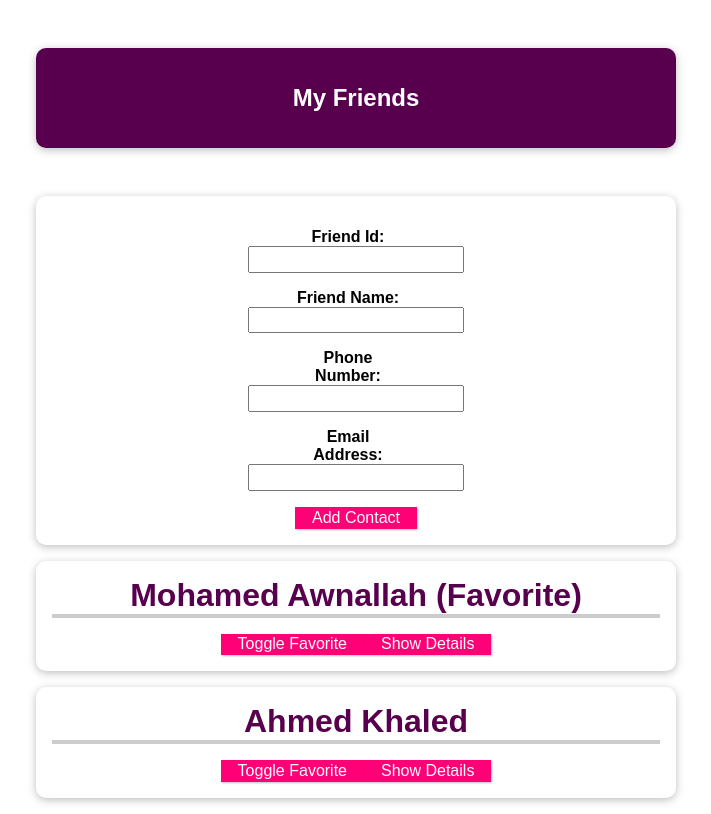
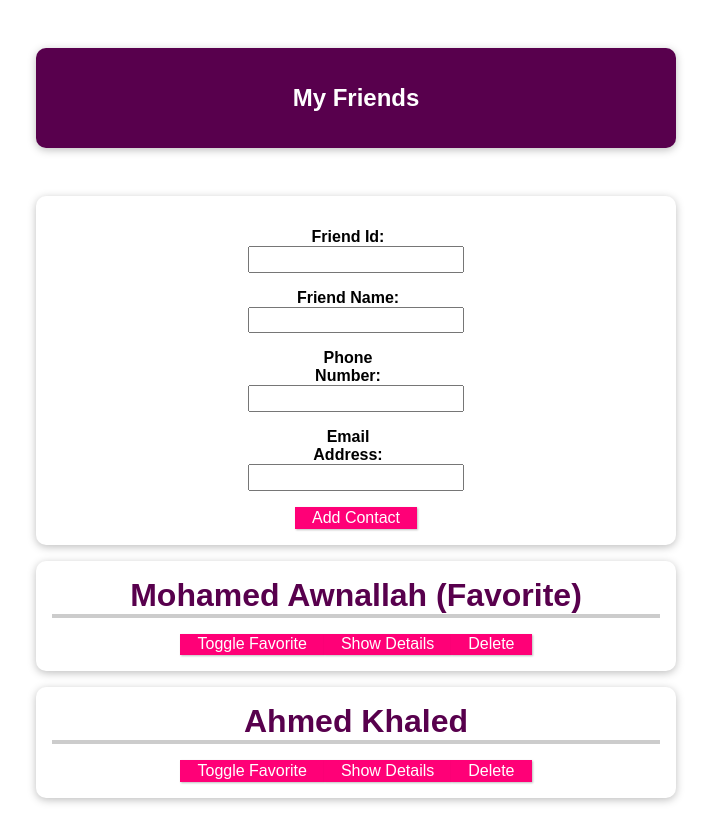
Before and after one commit to mhmdawnallah/Learning-Vuejs, a Vue app in the folder cmp-communication-01-starting-setup/: page / in a window 1280 px wide. Shown: the whole page, without its empty margins (284-995 px from the left). Built offline with nearby package versions, Linux system fonts and the light colour scheme.

Commit message:
Add more component communication by adding delte funcationality in FriendContact component

```diff
--- a/cmp-communication-01-starting-setup/src/App.vue
+++ b/cmp-communication-01-starting-setup/src/App.vue
@@ -16,6 +16,7 @@
         :email-address="friend.email"
         :is-favorite="friend.isFavorite"
         @toggle-favorite="toggleFavoriteFriend"
+        @delete-friend="deleteFriendById"
       ></friend-contact>
     </ul>
   </section>
@@ -37,6 +38,9 @@
         isFavorite: false
       };
       this.friends.push(newFriendContact);
+    },
+    deleteFriendById(friendId) {
+      this.friends = this.friends.filter(friend => friend.id !== friendId)
     }
   },
   data() {
--- a/cmp-communication-01-starting-setup/src/components/FriendContact.vue
+++ b/cmp-communication-01-starting-setup/src/components/FriendContact.vue
@@ -17,6 +17,7 @@
         {{ isFavorite }}
       </li>
     </ul>
+    <button @click="deleteFriend">Delete</button>
   </li>
 </template>
 
@@ -48,7 +49,8 @@
     }
   },
   emits: [
-    'toggle-favorite'
+    'toggle-favorite',
+    'delete-friend'
   ],
   data() {
     return {
@@ -61,6 +63,9 @@
     },
     toggleFavorite(){
       this.$emit('toggle-favorite',this.id);
+    },
+    deleteFriend(){
+      this.$emit('delete-friend',this.id)
     }
   }
 };
```
